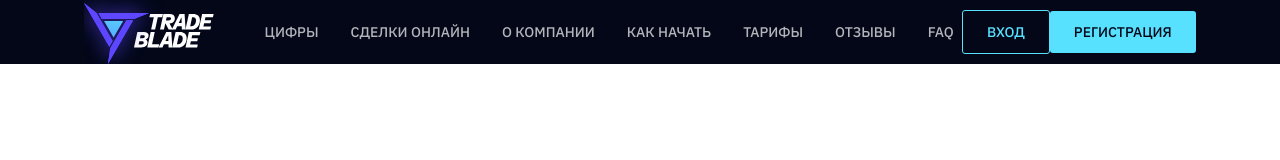
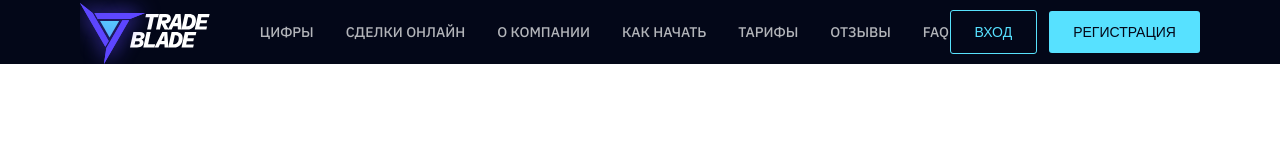
Before and after one commit to Blackdoll-Loki/test-task4, a React (Vite) app: page / in a window 1280 px wide. Shown: the top 160 px of the page. Built offline with nearby package versions, Linux system fonts and the light colour scheme.

Commit message:
change styles

```diff
--- a/src/App.css
+++ /dev/null
@@ -1,5 +0,0 @@
-
-* {
-    margin: 0 auto;
-    font-family: 'IBM Plex Sans', sans-serif;
-}
--- a/src/App.jsx
+++ b/src/App.jsx
@@ -1,7 +1,5 @@
 import { useState } from 'react'
-import './App.css'
 import Header from './components/header/Header'
-import Button from './components/button/Button'
 
 function App() {
   const [count, setCount] = useState(0)
--- a/src/components/header/Header.jsx
+++ b/src/components/header/Header.jsx
@@ -12,7 +12,7 @@ export default function Header(){
             <header>
                 <div className="logo"></div>
                 <List navList={navListArr} />
-                <div>
+                <div className="registration-btns">
                     <Button btnName={"вход"} className={"btn-regular btn-transparent"}/>
                     <Button btnName={"регистрация"} className={"btn-regular btn-blue"} />
                 </div>
--- a/src/components/header/header.css
+++ b/src/components/header/header.css
@@ -1,7 +1,7 @@
 header {
     padding: 2px 0;
     display: flex;
-    justify-content: center;
+    justify-content: space-between;
     align-items: center;
     background-color: var(--color-black);
     padding: 0 80px;
@@ -14,4 +14,12 @@ header {
     background-position: top left, top 14px left 50px;
     background-repeat: no-repeat, no-repeat;
     background-size: contain, 80px 34px;
+    margin-right: 47px;
 }
+
+.registration-btns{
+    display: flex;
+    justify-content: center;
+    align-items: center;
+    gap: 12px;
+}
--- a/src/index.css
+++ b/src/index.css
@@ -2,3 +2,13 @@
   --color-blue: #57E1FF;
   --color-black: #030718;
 }
+
+* {
+  margin: 0;
+  padding: 0;
+}
+
+body {
+  margin: 0 auto;
+  font-family: 'IBM Plex Sans', sans-serif;
+}
```
